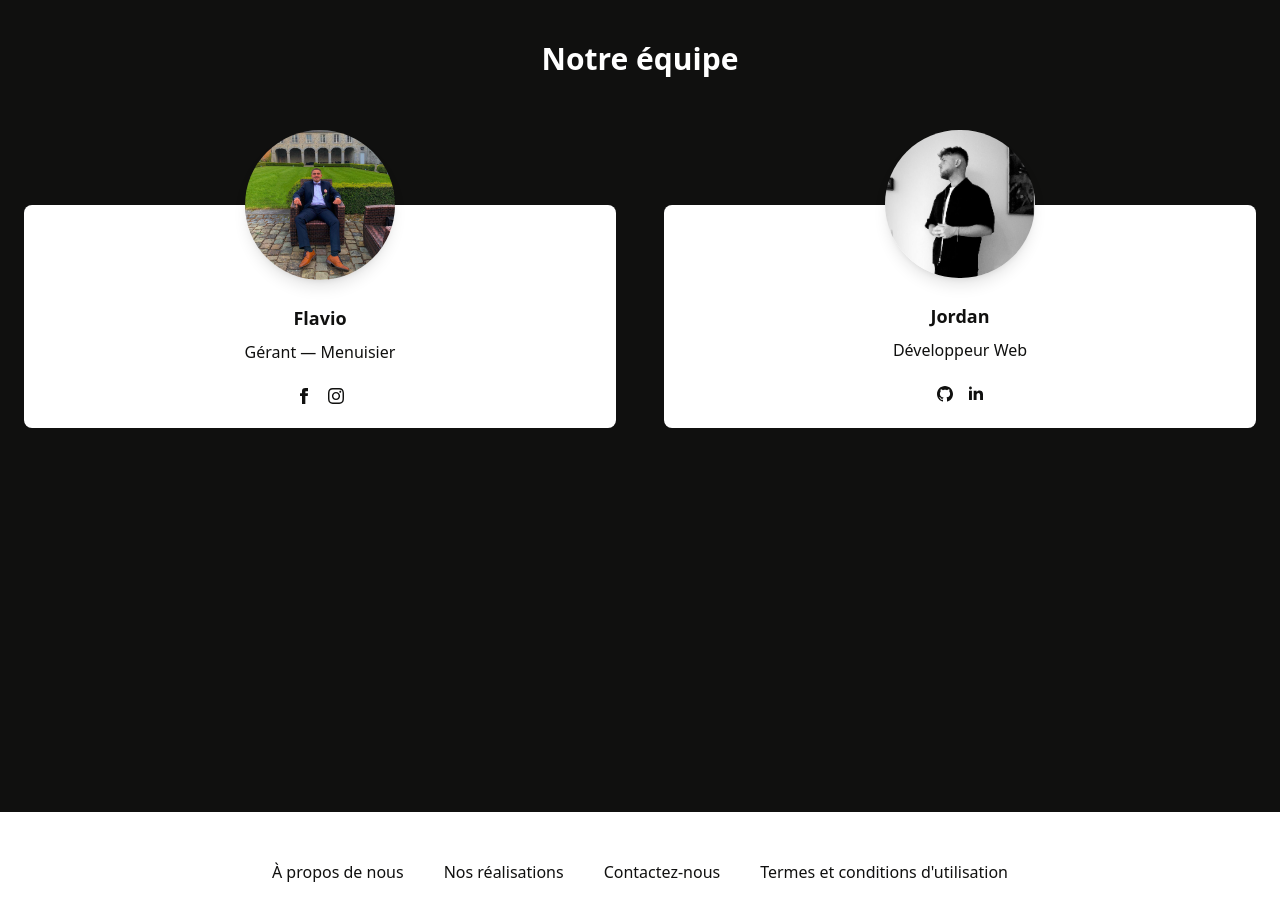
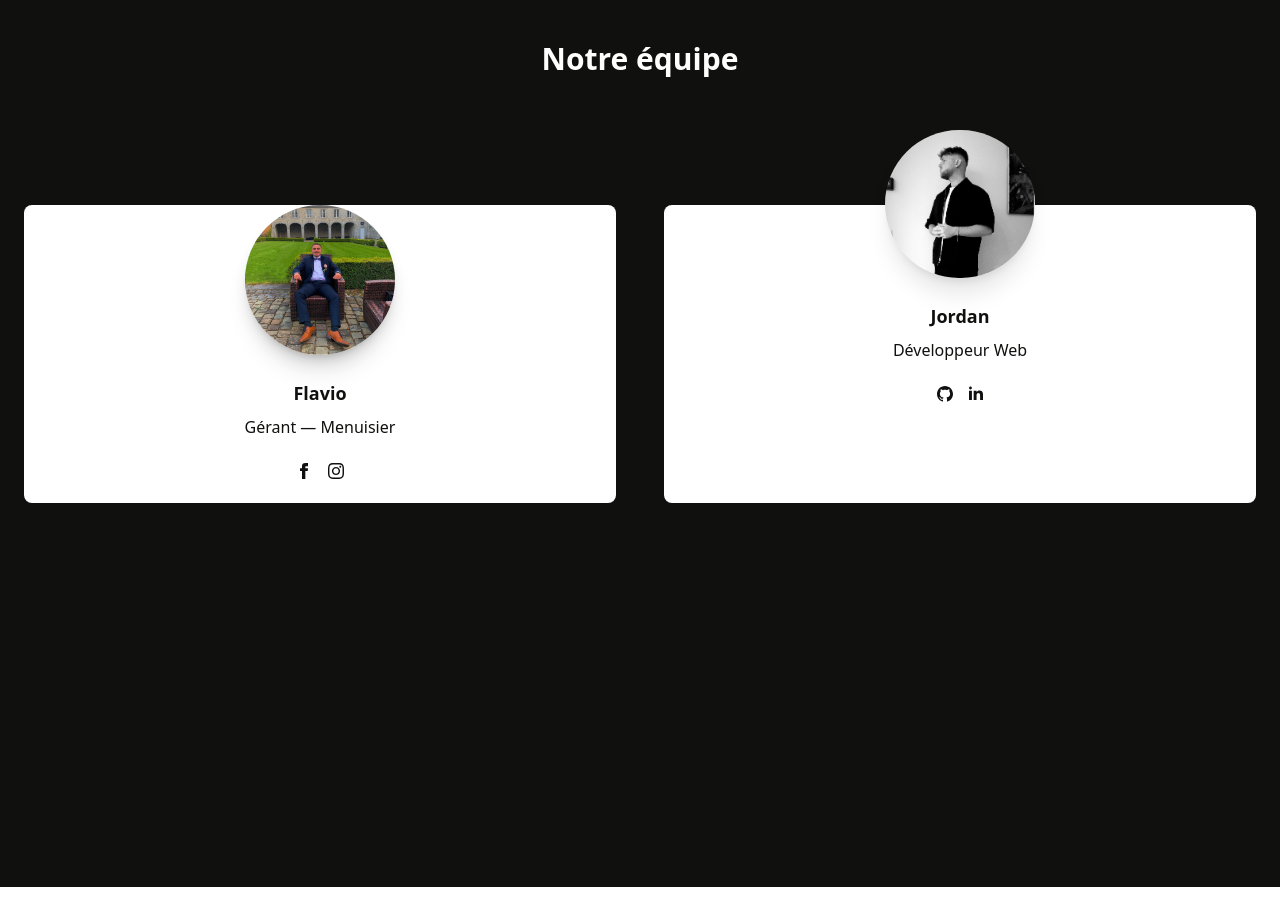
Before and after one commit to Reptilz/Menuiserie-Gibilaro, a Nuxt app: page /a-propos in a window 1280 px wide. Shown: the part 1140-2056 px from the top of the page. Built offline with nearby package versions, Linux system fonts and the light colour scheme.

Commit message:
update: shadow on img in about page

```diff
--- a/pages/a-propos/index.vue
+++ b/pages/a-propos/index.vue
@@ -83,7 +83,7 @@
                     <div class="mb-32 md:mb-0">
                         <div class="block h-full rounded-lg bg-white">
                             <div class="flex justify-center">
-                                <div class="flex justify-center -mt-[75px]">
+                                <div class="rounded-full shadow-xl dark:shadow-black/20 w-[150px]">
                                     <img src="~/assets/img/team/flavio.jpg" alt="Flavio"
                                         class="mx-auto rounded-full shadow-lg w-[150px]" />
                                 </div>
@@ -120,7 +120,7 @@
                             <div class="flex justify-center">
                                 <div class="flex justify-center -mt-[75px]">
                                     <img src="~/assets/img/team/jordan.jpg"
-                                        class="mx-auto rounded-full shadow-lg dark:shadow-black/20 w-[150px]"
+                                        class="mx-auto rounded-full shadow-xl dark:shadow-black/20 w-[150px]"
                                         alt="Jordan" />
                                 </div>
                             </div>
```
